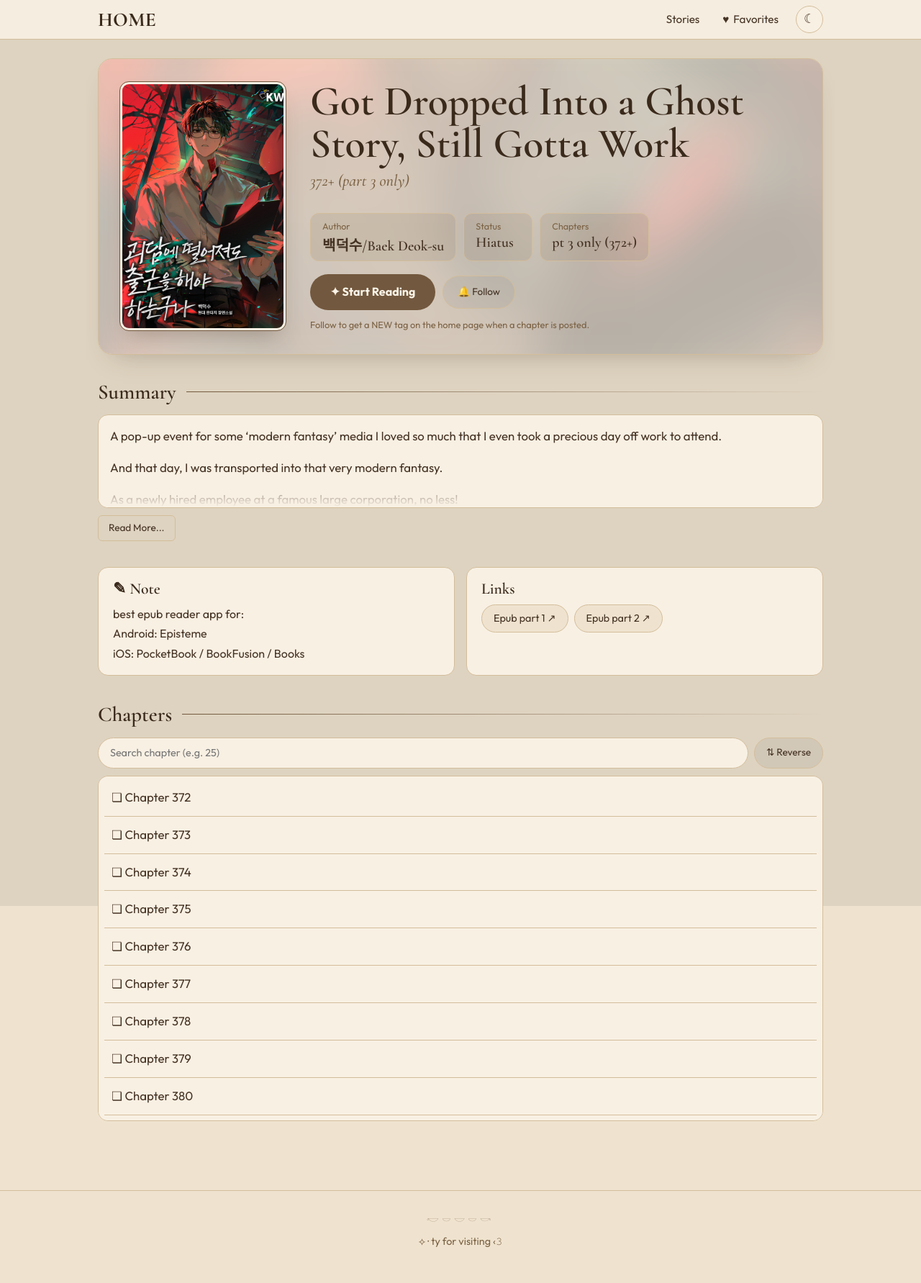
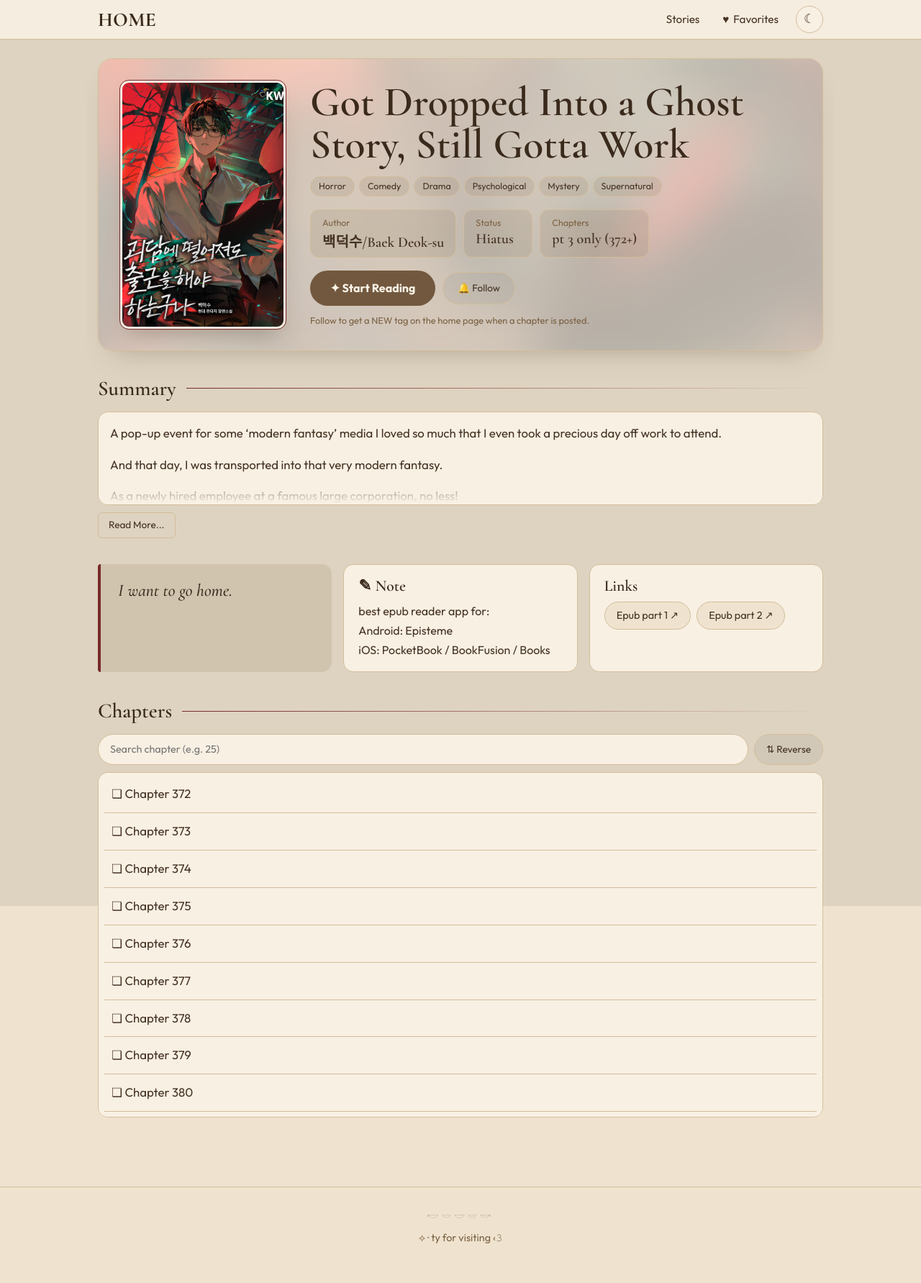
Before and after one commit to soleumn/soleumn.github.io, a Jekyll site: the page built from _novels/gsgw.md, in a window 1280 px wide. Shown: the whole page at 72% size. Built offline with Jekyll 4.4.1, drawn with Linux system fonts in a browser that asks for light colours.

Commit message:
Update gsgw.md

```diff
--- a/_novels/gsgw.md
+++ b/_novels/gsgw.md
@@ -1,17 +1,23 @@
 ---
 title: Got Dropped Into a Ghost Story, Still Gotta Work
-slug: gsgw           # TEM que ser igual ao nome da pasta em _posts/
-permalink: /gsgw/          # endereço da página da história (pode manter o que você já usa)
-image: /assets/gsgw.jpg
-tagline: "372+ (part 3 only)"
+slug: gsgw                 # TEM que ser igual ao nome da pasta em _chapters/
+permalink: /gsgw/          # endereço da página da história
+image: /assets/gsgw.jpg    # capa
+tagline: ""
 author: 백덕수/Baek Deok-su
 status: Hiatus
 chapter: "pt 3 only (372+)"
-order: 1                 # ordem na home (1 aparece primeiro)
+order: 1                      # ordem na home (1 aparece primeiro)
+
+# ---------- CAMPOS NOVOS (todos opcionais: apague a linha se não quiser) ----------
+tags: [Horror, Comedy, Drama, Psychological, Mystery, Supernatural]      # etiquetas (a home mostra as 2 primeiras)
+accent: "#762929"             # cor de destaque só desta história (bordas, linhas, etiquetas)
+quote: "I want to go home."
+desc: "best epub reader app for:<br>Android: Episteme<br>iOS: PocketBook / BookFusion / Books"
+
 links:
   - { name: Epub part 1, url: "https://drive.google.com/file/d/1X0QprcooM1YlOeYF_2T4wXt8ugHm82zt/view?usp=sharing" }
   - { name: Epub part 2, url: "https://drive.google.com/file/d/1Sn0boYmOvHHXO4ig9hnCLaYRIW0NGWm0/view?usp=drive_link" }
-desc: "best epub reader app for:<br>Android: Episteme<br>iOS: PocketBook / BookFusion / Books"
 ---
 A pop-up event for some ‘modern fantasy’ media I loved so much that I even took a precious day off work to attend.
 
```
